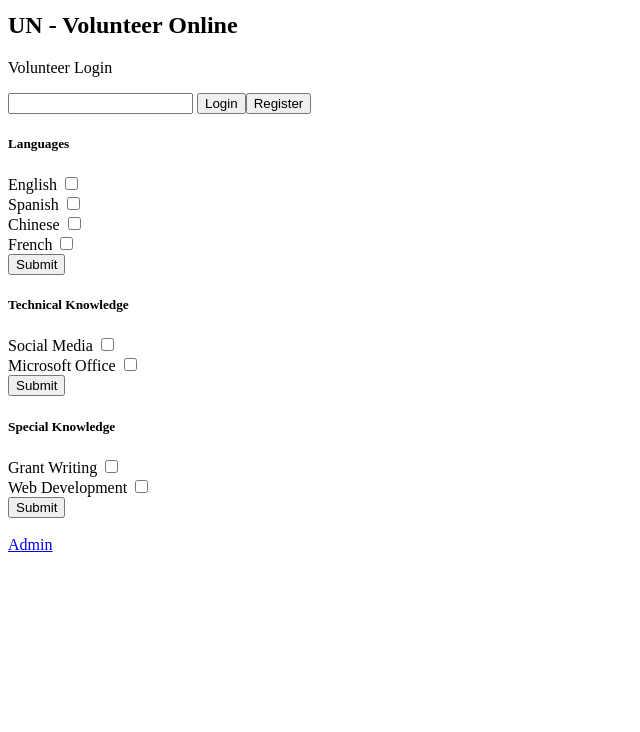
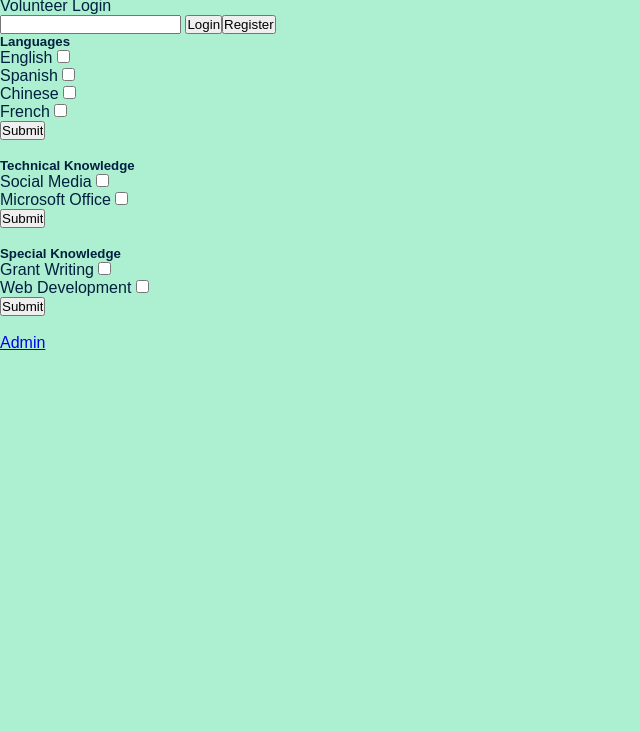
Before and after one commit to johnmckech/volunteer-hub, a website: page index.html in a window 1280 px wide. Shown: the part 68-800 px from the top of the page, without its empty margins (0-640 px from the left). Drawn offline with nearby package versions, Linux system fonts and the light colour scheme.

Commit message:
css started

```diff
--- a/assets/css/style.css
+++ b/assets/css/style.css
@@ -0,0 +1,41 @@
+*{
+    margin: 0;
+    padding: 0;
+    box-sizing: border-box
+}
+
+:root {
+   --primary-color:#00203FFF;
+   --secondary-color: #ADEFD1FF;
+   --tertiary-color:black;
+}
+
+body {
+    color:var(--primary-color);
+    font-family: Arial, Helvetica, sans-serif;
+    min-height: fit-content;
+    background-color: var(--secondary-color);
+}
+
+.container{
+    margin: auto;
+    overflow: hidden;
+}
+.options {
+display: inline-block;
+}
+
+.btn {
+    outline-color: var(--primary-color);
+
+}
+.btn:hover {
+    box-shadow: 0 2px var(--grey);
+    opacity: .9;
+    background-color: #333333 ;
+  }
+
+
+@media screen and (max-width: 768px) {
+
+}
--- a/index.html
+++ b/index.html
@@ -11,41 +11,43 @@
     <h1>Volunteer Hub</h1>
     <h2> UN - Volunteer Online</h2>
     <p>Volunteer Login</p><input type="text">
-    <button>Login</button><button>Register</button>
-    <form action="/route" method="POST" id="languageForm">
+    <button class="btn">Login</button><button class="btn">Register</button>
+</br>
+    <form action="/route" method="POST" id="languageForm" class="container">
         <h5>Languages</h5>
-        <label for="English">English</label>
+        <label for="English" class="options">English</label>
         <input type="checkbox" name="english" id="english"/>
         <br/>
-        <label for="Spanish">Spanish</label>
+        <label for="Spanish" class="options">Spanish</label>
         <input type="checkbox" name="spanish" id="spanish"/>
         <br/>
-        <label for="Chinese">Chinese</label>
+        <label for="Chinese" class="options">Chinese</label>
         <input type="checkbox" name="chinese" id="chinese"/>
         <br/>
-        <label for="French">French</label>
+        <label for="French" class="options">French</label>
         <input type="checkbox" name="french" id="french"/>
         <br/>
         <input type="submit" id="submit">
     </form>
-
-    <form action="/route" method="POST" id="languageForm">
+</br>
+    <form action="/route" method="POST" id="languageForm" class="container">
         <h5>Technical Knowledge</h5>
-        <label for="Facebook">Social Media</label>
+        <label for="Facebook" class="options">Social Media</label>
         <input type="checkbox" name="facebook" id="facebook"/>
         <br/>
-        <label for="Microsoft">Microsoft Office</label>
+        <label for="Microsoft" class="options">Microsoft Office</label>
         <input type="checkbox" name="microsoft" id="microsoft"/>
         <br/>
         <input type="submit" id="techSubmit">
     </form>
+</br>
 
-    <form action="/route" method="POST" id="languageForm">
+    <form action="/route" method="POST" id="languageForm" class="container">
         <h5>Special Knowledge</h5>
-        <label for="Grant Writing">Grant Writing</label>
+        <label for="Grant Writing" class="options">Grant Writing</label>
         <input type="checkbox" name="grant" id="grant"/>
         <br/>
-        <label for="Web">Web Development</label>
+        <label for="Web" class="options">Web Development</label>
         <input type="checkbox" name="webDev" id="webDev"/>
         <br/>
         <input type="submit" id="skSubmit">
```
Also changed, not shown: admin.html (+42 -0 lines), 1 other file.
